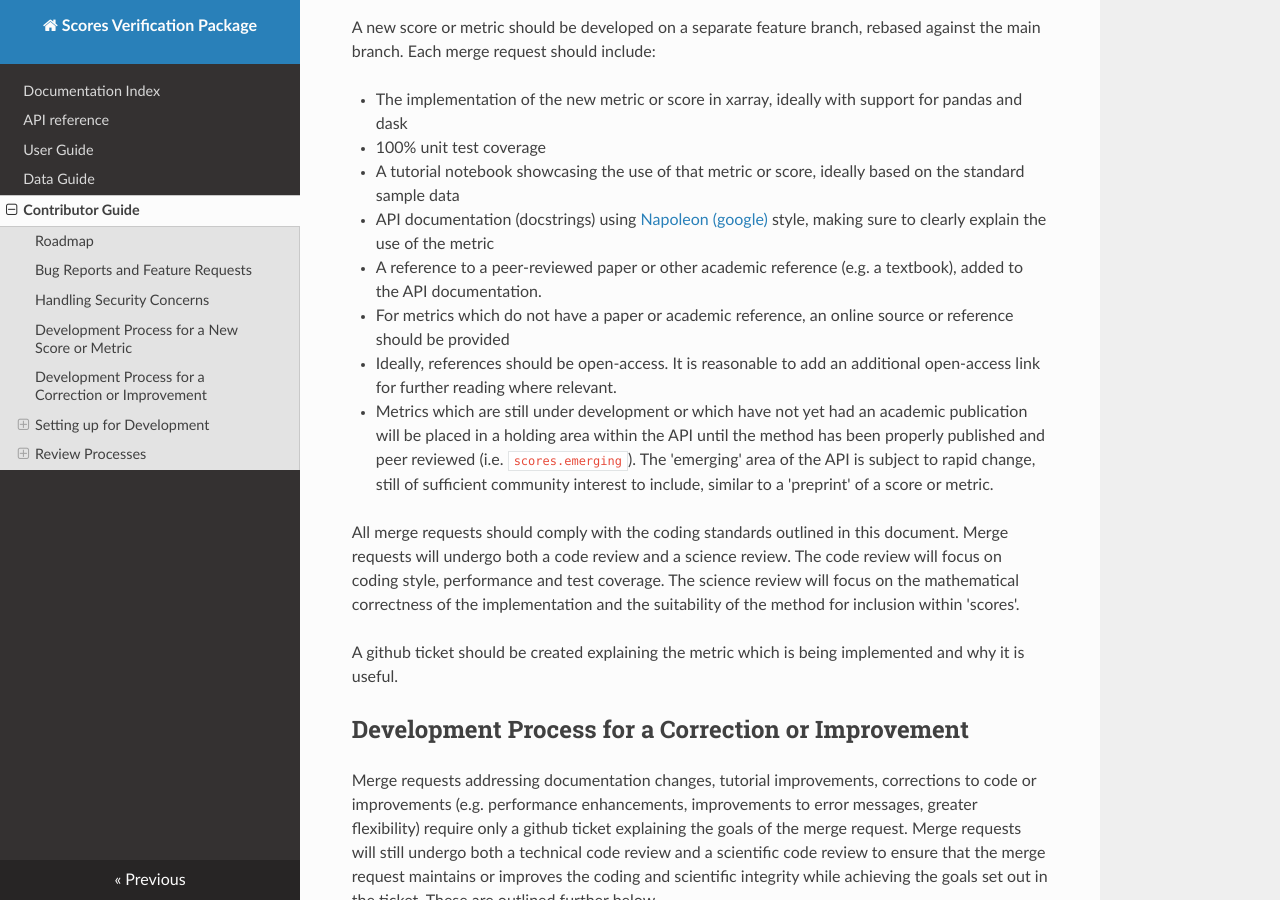
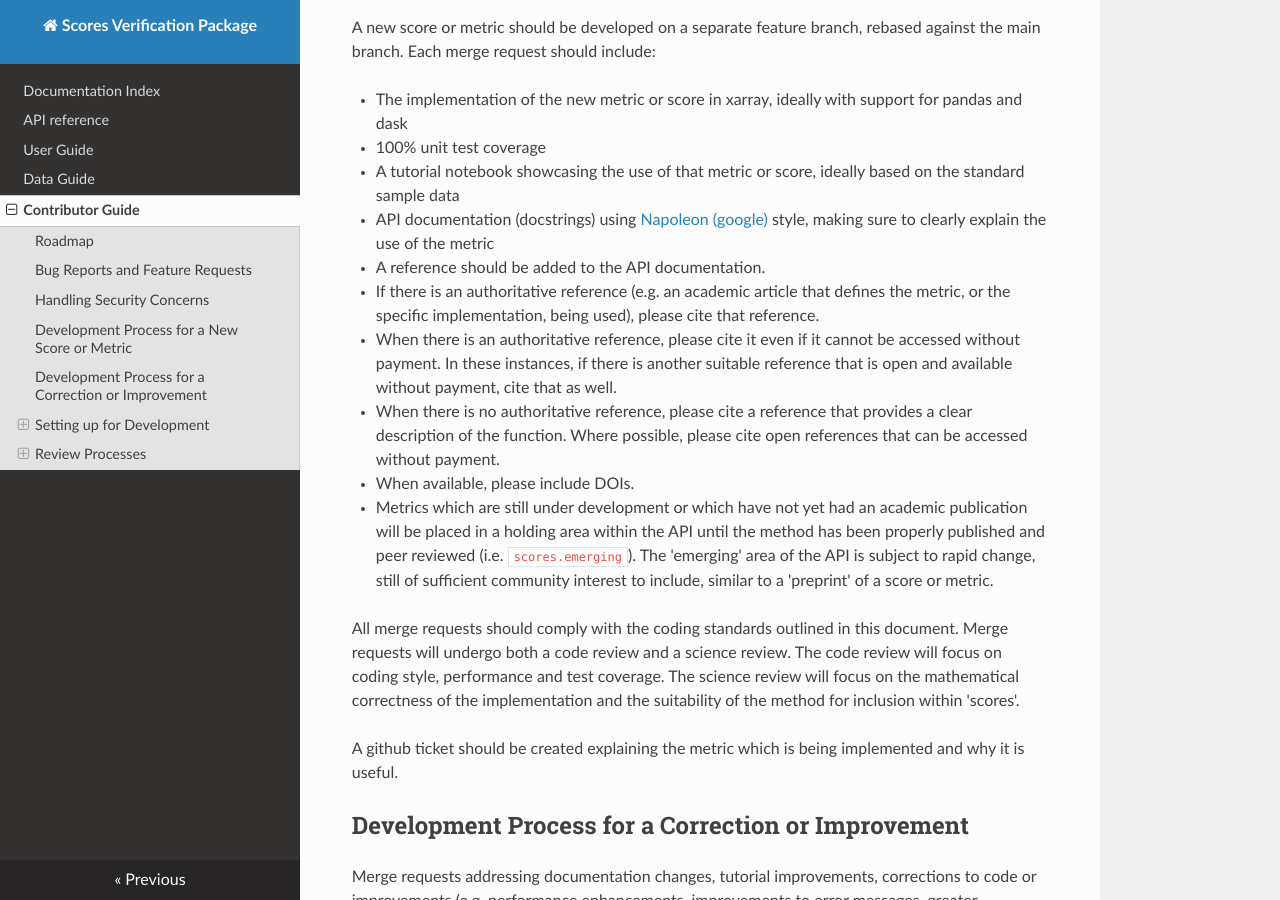
Before and after one commit to nci/scores, an MkDocs documentation site: the page built from docs/contributing.md, in a window 1280 px wide and 900 px high, scrolled down 824 px. Built offline with MkDocs 1.6.1, drawn with Linux system fonts in a browser that asks for light colours; nearby versions of some CDN libraries.

Commit message:
Updates to the references discussion

```diff
--- a/docs/contributing.md
+++ b/docs/contributing.md
@@ -28,9 +28,11 @@ A new score or metric should be developed on a separate feature branch, rebased
  - 100% unit test coverage
  - A tutorial notebook showcasing the use of that metric or score, ideally based on the standard sample data
  - API documentation (docstrings) using [Napoleon (google)](https://sphinxcontrib-napoleon.readthedocs.io/en/latest/example_google.html) style, making sure to clearly explain the use of the metric
- - A reference to a peer-reviewed paper or other academic reference (e.g. a textbook), added to the API documentation.
- - For metrics which do not have a paper or academic reference, an online source or reference should be provided
- - Ideally, references should be open-access. It is reasonable to add an additional open-access link for further reading where relevant.
+ - A reference should be added to the API documentation.
+   - If there is an authoritative reference (e.g. an academic article that defines the metric, or the specific implementation, being used), please cite that reference.
+   - When there is an authoritative reference, please cite it even if it cannot be accessed without payment. In these instances, if there is another suitable reference that is open and available without payment, cite that as well.
+   - When there is no authoritative reference, please cite a reference that provides a clear description of the function. Where possible, please cite open references that can be accessed without payment.
+   - When available, please include DOIs.
  - Metrics which are still under development or which have not yet had an academic publication will be placed in a holding area within the API until the method has been properly published and peer reviewed (i.e. `scores.emerging`). The 'emerging' area of the API is subject to rapid change, still of sufficient community interest to include, similar to a 'preprint' of a score or metric.
 
 All merge requests should comply with the coding standards outlined in this document. Merge requests will undergo both a code review and a science review. The code review will focus on coding style, performance and test coverage. The science review will focus on the mathematical correctness of the implementation and the suitability of the method for inclusion within 'scores'.
```
